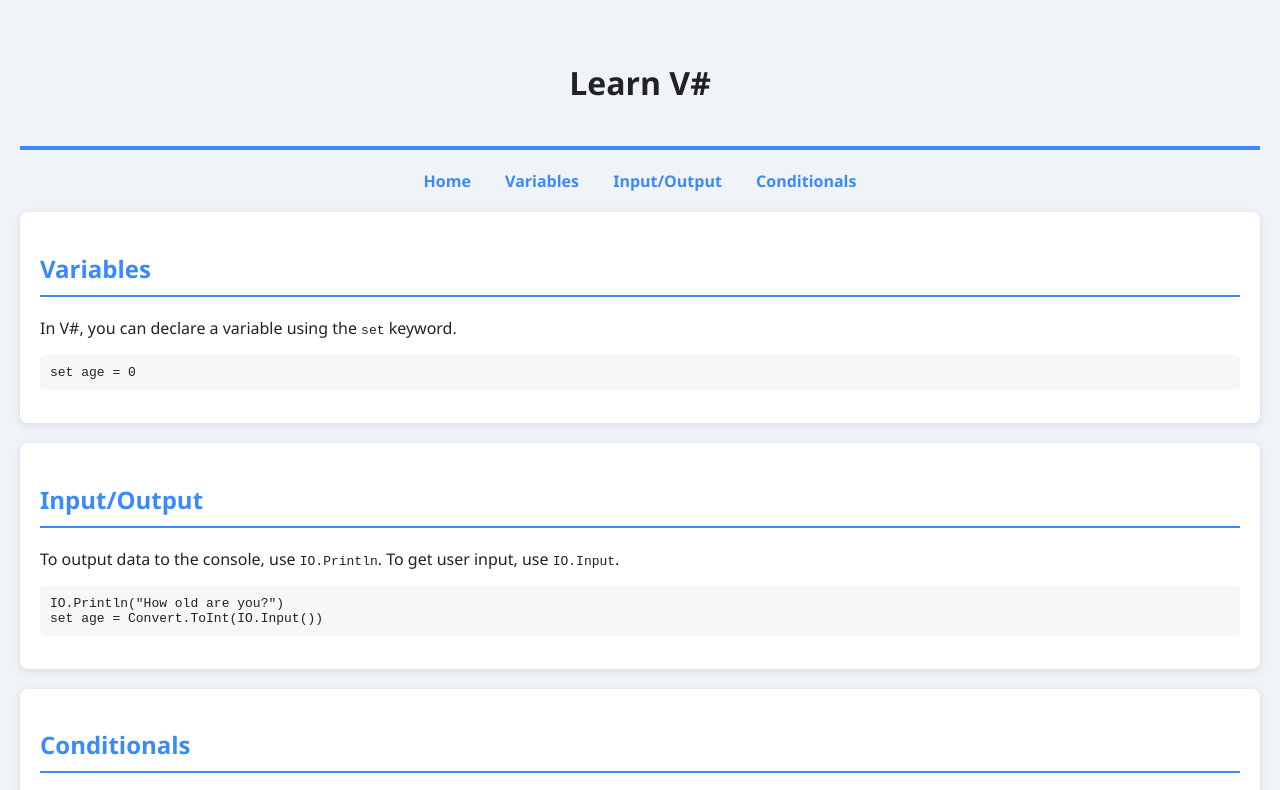
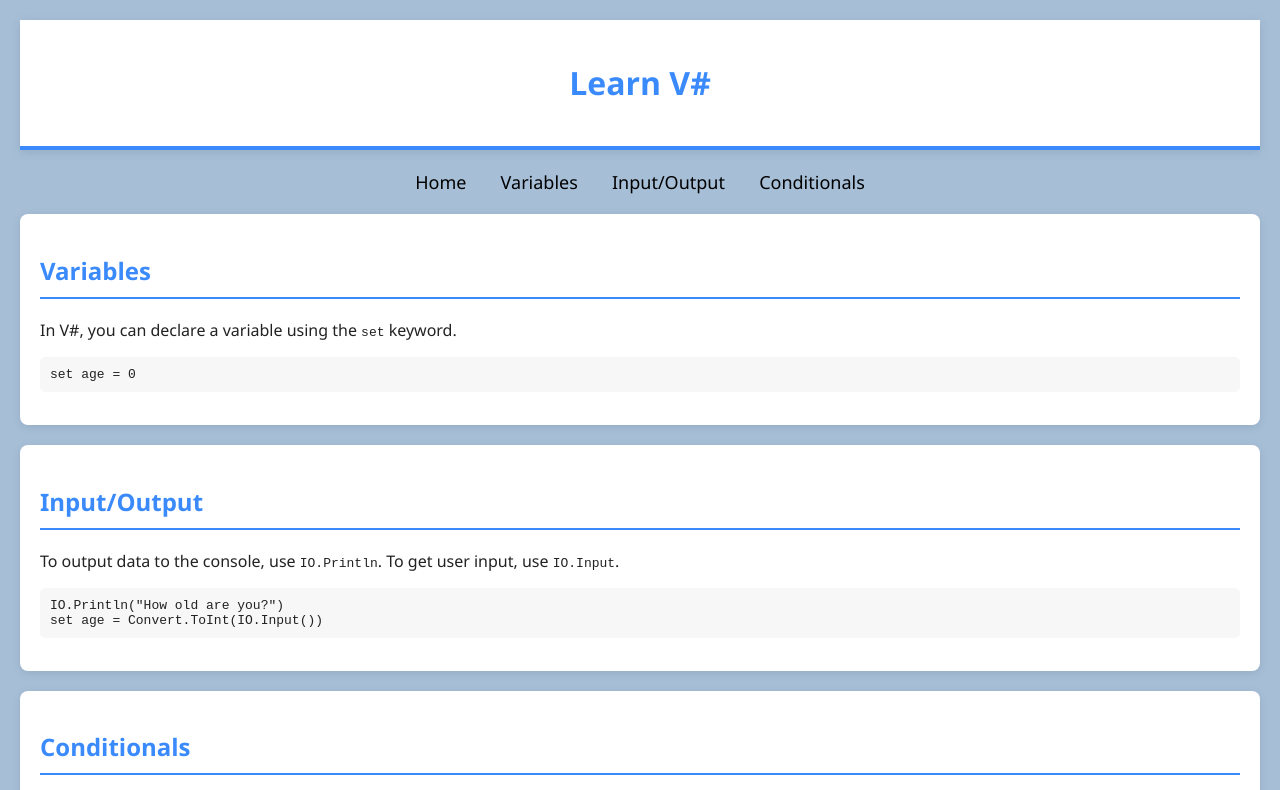
Before and after one commit to funcieqDEV/vsharp-docs, a plain HTML site: page learn.html in a window 1280 px wide. Shown: the top 790 px of the page. Drawn offline with Linux system fonts and the light colour scheme.

Commit message:
Update learn.html

```diff
--- a/learn.html
+++ b/learn.html
@@ -7,28 +7,32 @@
     <style>
         body {
             font-family: 'Segoe UI', Tahoma, Geneva, Verdana, sans-serif;
-            background-color: #f0f4f8;
+            background-color: #a6bfd7;
             color: #222;
             margin: 0;
             padding: 20px;
         }
         header {
+            background-color: #ffffff;
+            color: #3a8afc;
+            padding: 20px;
             text-align: center;
-            padding: 20px;
             border-bottom: 4px solid #3a8afc;
+            box-shadow: 0 2px 10px rgba(0, 0, 0, 0.1);
         }
         nav {
+            margin: 20px 0;
             text-align: center;
-            margin: 20px 0;
         }
         nav a {
-            color: #3a8afc;
+            color: #000000;
             margin: 0 15px;
+            font-size: 18px;
             text-decoration: none;
-            font-weight: bold;
+            transition: color 0.3s;
         }
         nav a:hover {
-            text-decoration: underline;
+            color: #3a8afc;
         }
         section {
             margin: 20px 0;
@@ -44,6 +48,7 @@
         }
         pre {
             background-color: #f7f7f7;
+            color: #222;
             padding: 10px;
             border-radius: 5px;
             overflow-x: auto;
```
